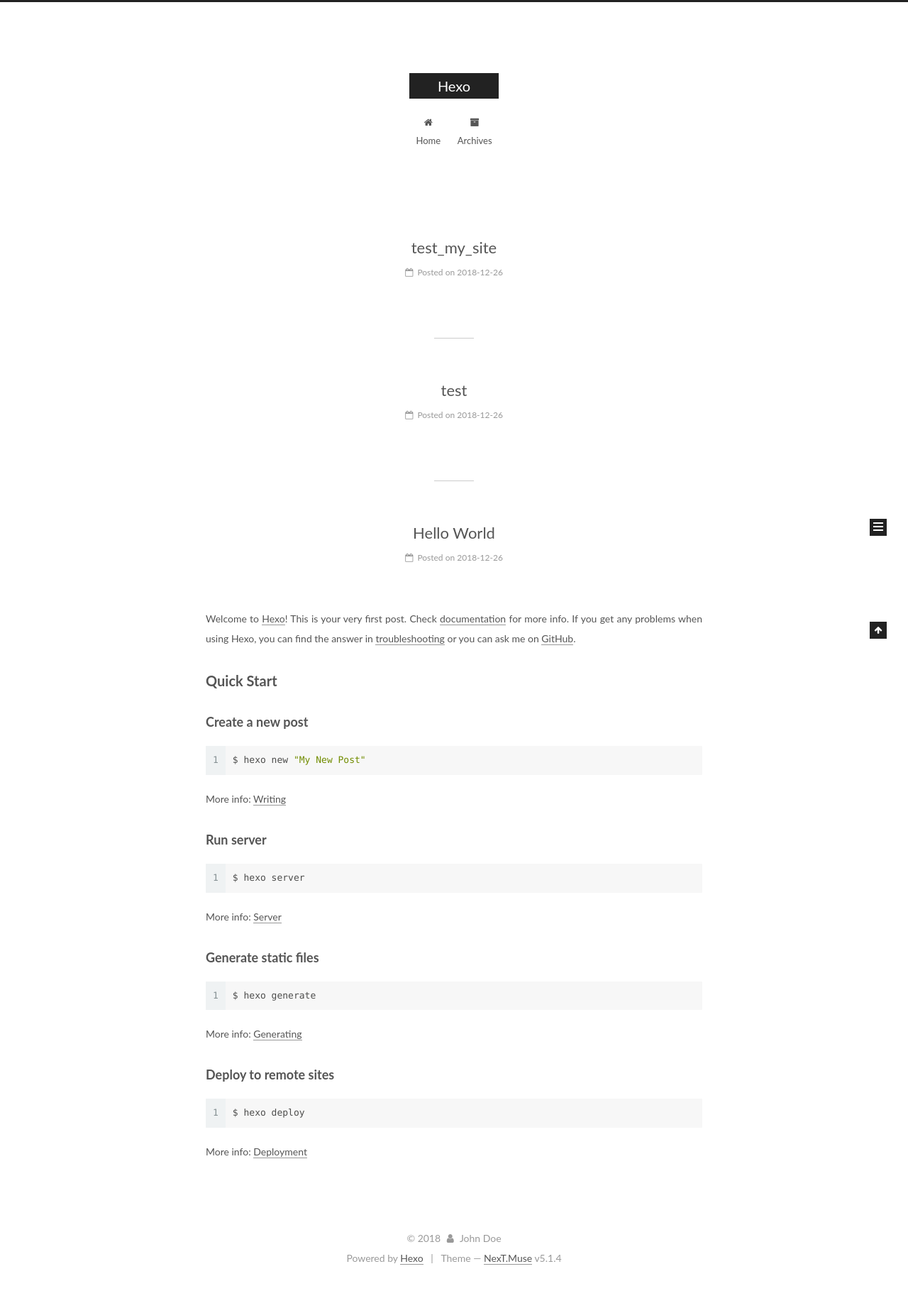
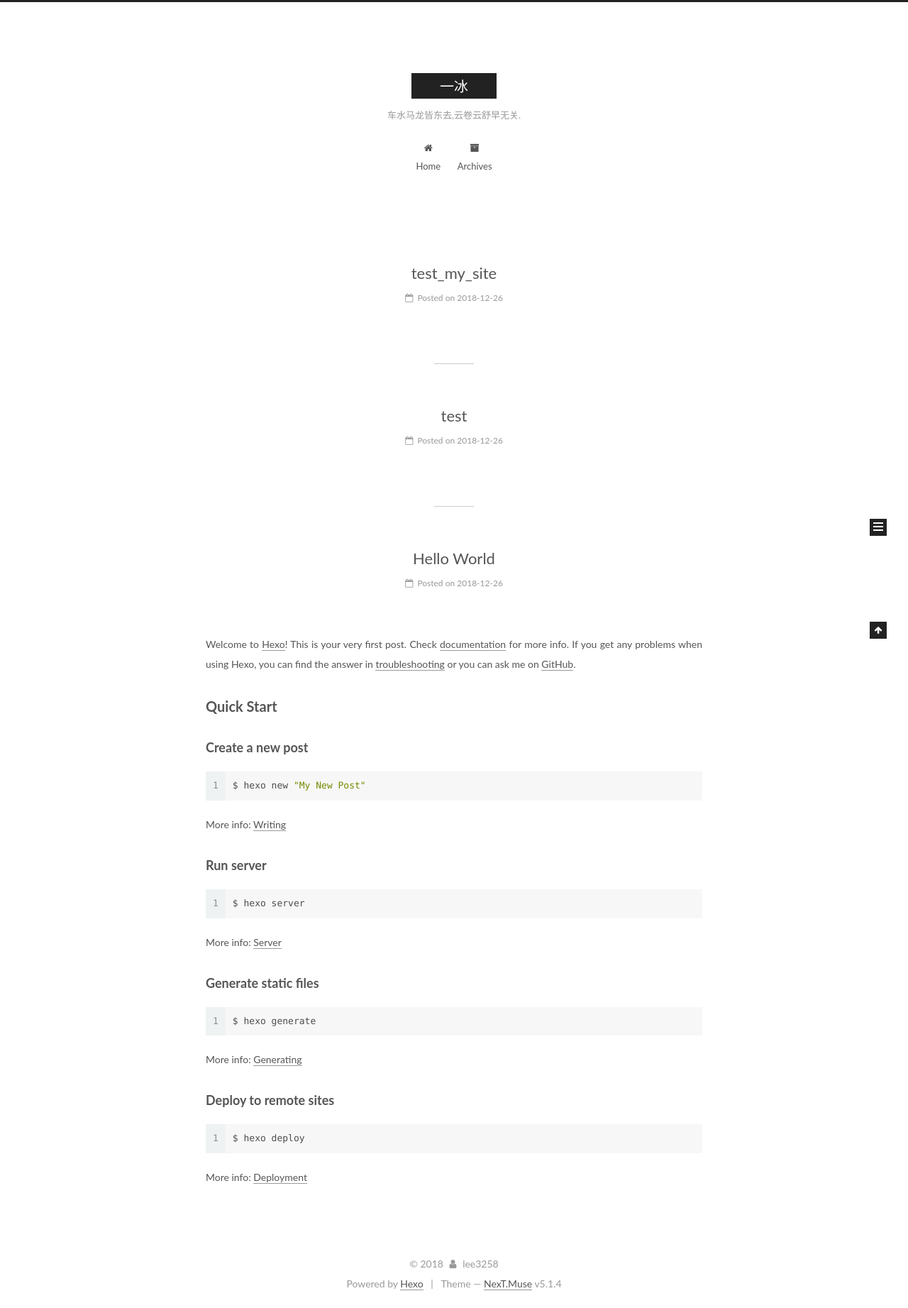
Before and after one commit to lee3258/lee3258.github.io, a plain HTML site: page index.html in a window 1280 px wide. Shown: the whole page at 71% size. Before the commit the page ends 1807 px from the top, so only its background shows below. Drawn offline with Linux system fonts and the light colour scheme.

Commit message:
Site updated: 2018-12-26 21:54:56

```diff
--- a/css/main.css
+++ b/css/main.css
@@ -1822,7 +1822,7 @@ pre .javascript .function {
   width: 4px;
   height: 4px;
   border-radius: 50%;
-  background: #b486ff;
+  background: #21cccf;
 }
 .links-of-blogroll {
   font-size: 13px;
--- a/index.html
+++ b/index.html
@@ -80,12 +80,12 @@
 
 
 <meta property="og:type" content="website">
-<meta property="og:title" content="Hexo">
+<meta property="og:title" content="一冰">
 <meta property="og:url" content="http://oneice.xyz/index.html">
-<meta property="og:site_name" content="Hexo">
+<meta property="og:site_name" content="一冰">
 <meta property="og:locale" content="default">
 <meta name="twitter:card" content="summary">
-<meta name="twitter:title" content="Hexo">
+<meta name="twitter:title" content="一冰">
 
 
 
@@ -121,7 +121,7 @@
 
 
 
-  <title>Hexo</title>
+  <title>一冰</title>
 
 
 
@@ -152,12 +152,12 @@
     <div class="custom-logo-site-title">
       <a href="/" class="brand" rel="start">
         <span class="logo-line-before"><i></i></span>
-        <span class="site-title">Hexo</span>
+        <span class="site-title">一冰</span>
         <span class="logo-line-after"><i></i></span>
       </a>
     </div>
 
-        <p class="site-subtitle"></p>
+        <p class="site-subtitle">车水马龙皆东去,云卷云舒早无关.</p>
 
   </div>
 
@@ -232,13 +232,13 @@
     <link itemprop="mainEntityOfPage" href="http://oneice.xyz/2018/12/26/test-my-site/">
 
     <span hidden itemprop="author" itemscope="" itemtype="http://schema.org/Person">
-      <meta itemprop="name" content="John Doe">
+      <meta itemprop="name" content="lee3258">
       <meta itemprop="description" content="">
       <meta itemprop="image" content="/images/avatar.gif">
     </span>
 
     <span hidden itemprop="publisher" itemscope="" itemtype="http://schema.org/Organization">
-      <meta itemprop="name" content="Hexo">
+      <meta itemprop="name" content="一冰">
     </span>
 
 
@@ -351,13 +351,13 @@
     <link itemprop="mainEntityOfPage" href="http://oneice.xyz/2018/12/26/test/">
 
     <span hidden itemprop="author" itemscope="" itemtype="http://schema.org/Person">
-      <meta itemprop="name" content="John Doe">
+      <meta itemprop="name" content="lee3258">
       <meta itemprop="description" content="">
       <meta itemprop="image" content="/images/avatar.gif">
     </span>
 
     <span hidden itemprop="publisher" itemscope="" itemtype="http://schema.org/Organization">
-      <meta itemprop="name" content="Hexo">
+      <meta itemprop="name" content="一冰">
     </span>
 
 
@@ -470,13 +470,13 @@
     <link itemprop="mainEntityOfPage" href="http://oneice.xyz/2018/12/26/hello-world/">
 
     <span hidden itemprop="author" itemscope="" itemtype="http://schema.org/Person">
-      <meta itemprop="name" content="John Doe">
+      <meta itemprop="name" content="lee3258">
       <meta itemprop="description" content="">
       <meta itemprop="image" content="/images/avatar.gif">
     </span>
 
     <span hidden itemprop="publisher" itemscope="" itemtype="http://schema.org/Organization">
-      <meta itemprop="name" content="Hexo">
+      <meta itemprop="name" content="一冰">
     </span>
 
 
@@ -617,7 +617,7 @@
         <div class="site-overview">
           <div class="site-author motion-element" itemprop="author" itemscope="" itemtype="http://schema.org/Person">
 
-              <p class="site-author-name" itemprop="name">John Doe</p>
+              <p class="site-author-name" itemprop="name">lee3258</p>
               <p class="site-description motion-element" itemprop="description"></p>
           </div>
 
@@ -673,7 +673,7 @@
   <span class="with-love">
     <i class="fa fa-user"></i>
   </span>
-  <span class="author" itemprop="copyrightHolder">John Doe</span>
+  <span class="author" itemprop="copyrightHolder">lee3258</span>
 
 
 </div>
```
Also changed, not shown: 2018/12/26/hello-world/index.html (+8 -8 lines), 2018/12/26/test-my-site/index.html (+8 -8 lines), 2018/12/26/test/index.html (+8 -8 lines), archives/2018/12/index.html (+8 -8 lines), archives/2018/index.html (+8 -8 lines), archives/index.html (+8 -8 lines).
